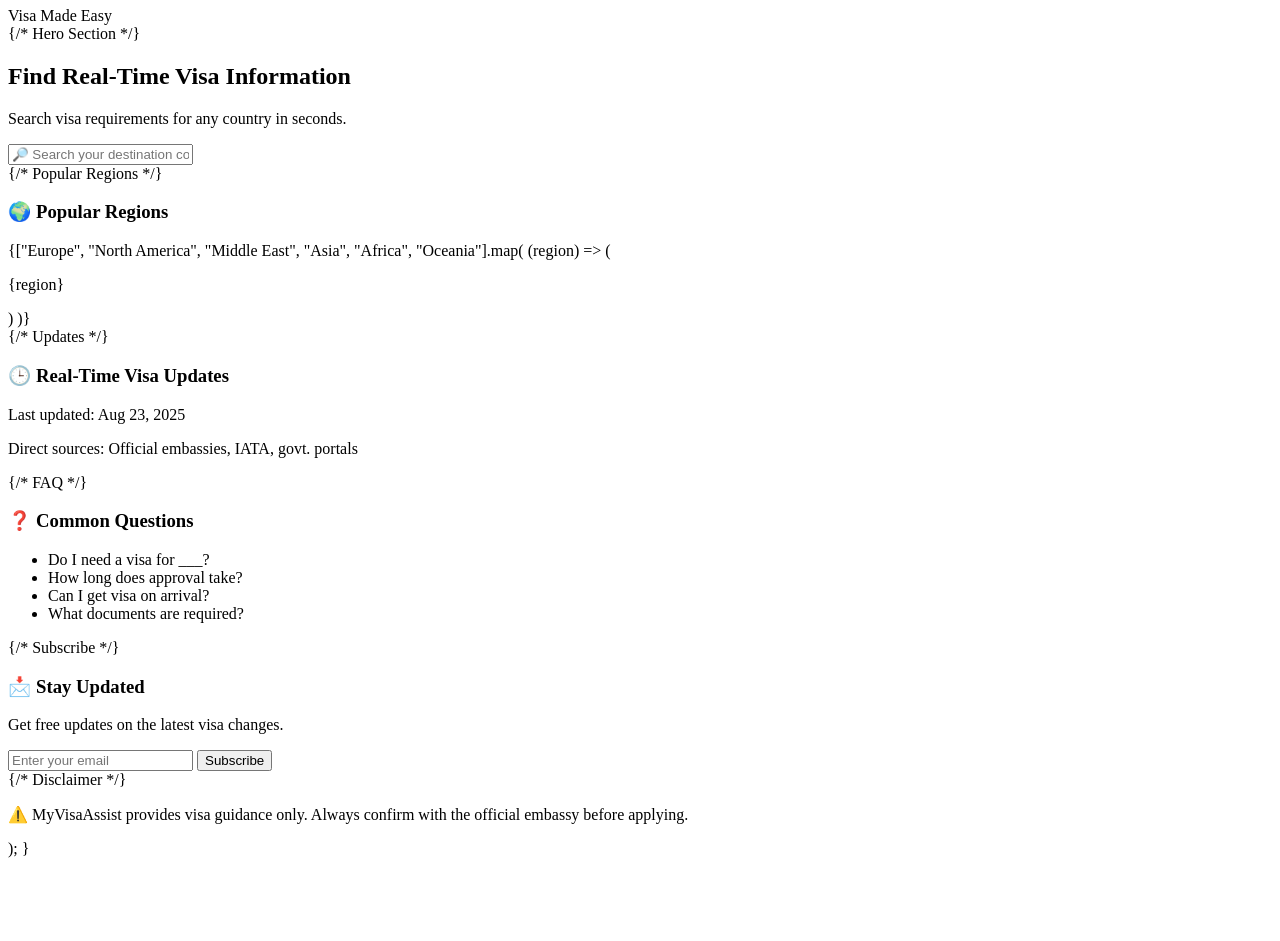
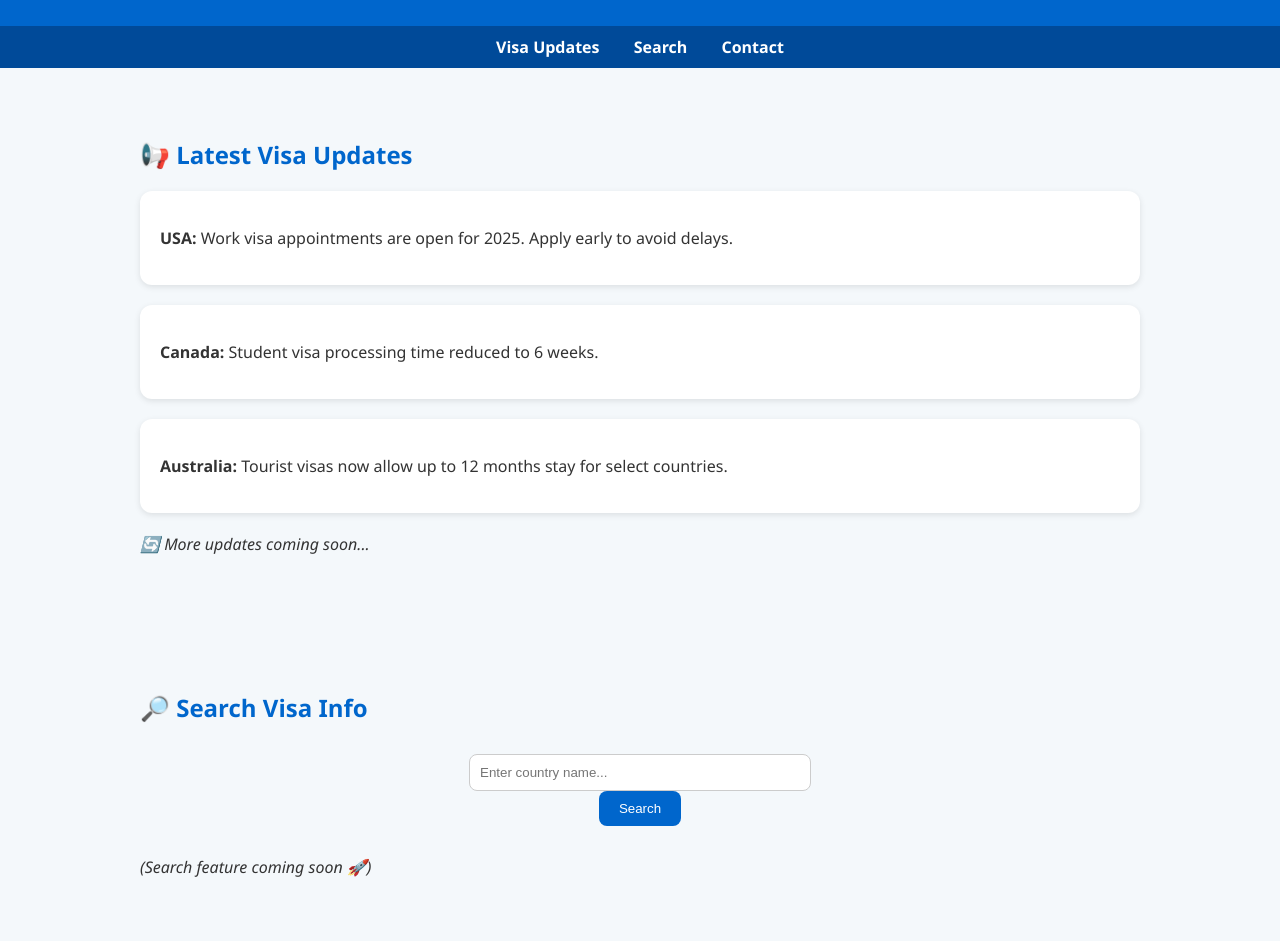
Before and after one commit to Cyberprenure/myvisaassist, a plain HTML site: page index.html in a window 1280 px wide. Shown: the part 117-1058 px from the top of the page. Before the commit the page ends 983 px from the top, so only its background shows below. Drawn offline with Linux system fonts and the light colour scheme.

Commit message:
Add files via upload

```diff
--- a/index.html
+++ b/index.html
@@ -1,97 +1,85 @@
-export default function HomePage() {
-  return (
-    <div className="min-h-screen bg-gradient-to-b from-blue-50 to-white flex flex-col items-center p-6">
-      {/* Header */}
-      <header className="w-full max-w-5xl flex justify-between items-center py-4">
-        <h1 className="text-2xl font-bold text-blue-700">MyVisaAssist</h1>
-        <span className="italic text-gray-500">Visa Made Easy</span>
-      </header>
+<!DOCTYPE html>
+<html lang="en">
+<head>
+  <meta charset="UTF-8">
+  <meta name="viewport" content="width=device-width, initial-scale=1.0">
+  <title>My Visa Assist 🌍</title>
+  <style>
+    body { font-family: 'Segoe UI', Arial, sans-serif; margin: 0; padding: 0; background: #f4f8fb; color: #333; }
+    header { background: #0066cc; color: #fff; padding: 30px; text-align: center; }
+    header h1 { margin: 0; font-size: 36px; }
+    header p { margin: 10px 0 0; font-size: 18px; }
 
-      {/* Hero Section */}
-      <section className="w-full max-w-3xl text-center mt-12">
-        <h2 className="text-4xl font-extrabold text-gray-800 mb-4">
-          Find Real-Time Visa Information
-        </h2>
-        <p className="text-lg text-gray-600 mb-6">
-          Search visa requirements for any country in seconds.
-        </p>
-        <input
-          type="text"
-          placeholder="🔎 Search your destination country..."
-          className="w-full px-4 py-3 rounded-2xl border shadow-sm focus:outline-none focus:ring-2 focus:ring-blue-500"
-        />
-      </section>
+    nav { background: #004a99; padding: 10px; text-align: center; }
+    nav a { color: #fff; text-decoration: none; margin: 0 15px; font-weight: bold; }
+    nav a:hover { text-decoration: underline; }
 
-      {/* Popular Regions */}
-      <section className="w-full max-w-4xl mt-16">
-        <h3 className="text-2xl font-semibold text-gray-700 mb-6 text-center">
-          🌍 Popular Regions
-        </h3>
-        <div className="grid grid-cols-2 md:grid-cols-3 gap-6 text-center">
-          {["Europe", "North America", "Middle East", "Asia", "Africa", "Oceania"].map(
-            (region) => (
-              <div
-                key={region}
-                className="bg-white rounded-2xl shadow-md p-6 hover:shadow-lg cursor-pointer"
-              >
-                <p className="font-semibold text-blue-600">{region}</p>
-              </div>
-            )
-          )}
-        </div>
-      </section>
+    section { padding: 50px 20px; max-width: 1000px; margin: auto; }
+    h2 { color: #0066cc; margin-bottom: 20px; }
 
-      {/* Updates */}
-      <section className="w-full max-w-3xl mt-16 text-center">
-        <h3 className="text-xl font-semibold text-gray-700 mb-2">
-          🕒 Real-Time Visa Updates
-        </h3>
-        <p className="text-gray-600 mb-2">Last updated: Aug 23, 2025</p>
-        <p className="text-gray-500 text-sm">
-          Direct sources: Official embassies, IATA, govt. portals
-        </p>
-      </section>
+    .card { background: #fff; border-radius: 12px; padding: 20px; margin: 20px 0; box-shadow: 0 2px 6px rgba(0,0,0,0.1); }
 
-      {/* FAQ */}
-      <section className="w-full max-w-3xl mt-16">
-        <h3 className="text-2xl font-semibold text-gray-700 mb-6 text-center">
-          ❓ Common Questions
-        </h3>
-        <ul className="space-y-4 text-gray-600">
-          <li>Do I need a visa for ___?</li>
-          <li>How long does approval take?</li>
-          <li>Can I get visa on arrival?</li>
-          <li>What documents are required?</li>
-        </ul>
-      </section>
+    .search-box { margin: 30px auto; max-width: 400px; text-align: center; }
+    .search-box input { padding: 10px; width: 80%; border-radius: 8px; border: 1px solid #ccc; }
+    .search-box button { padding: 10px 20px; border: none; border-radius: 8px; background: #0066cc; color: #fff; cursor: pointer; }
+    .search-box button:hover { background: #004a99; }
 
-      {/* Subscribe */}
-      <section className="w-full max-w-2xl mt-16 text-center">
-        <h3 className="text-xl font-semibold text-gray-700 mb-3">
-          📩 Stay Updated
-        </h3>
-        <p className="text-gray-600 mb-4">
-          Get free updates on the latest visa changes.
-        </p>
-        <div className="flex flex-col sm:flex-row gap-4 justify-center">
-          <input
-            type="email"
-            placeholder="Enter your email"
-            className="px-4 py-3 rounded-2xl border shadow-sm focus:outline-none focus:ring-2 focus:ring-blue-500 w-full sm:w-2/3"
-          />
-          <button className="px-6 py-3 bg-blue-600 text-white rounded-2xl shadow hover:bg-blue-700 transition">
-            Subscribe
-          </button>
-        </div>
-      </section>
+    footer { background: #0066cc; color: #fff; text-align: center; padding: 20px; margin-top: 40px; }
+  </style>
+</head>
+<body>
 
-      {/* Disclaimer */}
-      <footer className="w-full max-w-4xl mt-20 text-center text-sm text-gray-500 border-t pt-6">
-        <p>
-          ⚠️ MyVisaAssist provides visa guidance only. Always confirm with the
-          official embassy before applying.
-        </p>
-      </footer>
+  <!-- Header -->
+  <header>
+    <h1>🌍 My Visa Assist</h1>
+    <p>Your trusted partner for visa updates, rules & travel guides</p>
+  </header>
+
+  <!-- Navigation -->
+  <nav>
+    <a href="#updates">Visa Updates</a>
+    <a href="#search">Search</a>
+    <a href="#contact">Contact</a>
+  </nav>
+
+  <!-- Visa Updates Section -->
+  <section id="updates">
+    <h2>📢 Latest Visa Updates</h2>
+    <div class="card">
+      <p><strong>USA:</strong> Work visa appointments are open for 2025. Apply early to avoid delays.</p>
     </div>
-  );
-}
+    <div class="card">
+      <p><strong>Canada:</strong> Student visa processing time reduced to 6 weeks.</p>
+    </div>
+    <div class="card">
+      <p><strong>Australia:</strong> Tourist visas now allow up to 12 months stay for select countries.</p>
+    </div>
+    <p><em>🔄 More updates coming soon...</em></p>
+  </section>
+
+  <!-- Search Section -->
+  <section id="search">
+    <h2>🔎 Search Visa Info</h2>
+    <div class="search-box">
+      <input type="text" placeholder="Enter country name...">
+      <button>Search</button>
+    </div>
+    <p><em>(Search feature coming soon 🚀)</em></p>
+  </section>
+
+  <!-- Contact Section -->
+  <section id="contact">
+    <h2>📬 Contact Us</h2>
+    <div class="card">
+      <p>Email: <a href="mailto:support@myvisaassist.com">support@myvisaassist.com</a></p>
+      <p>Follow us: 🌐 Coming soon on social media</p>
+    </div>
+  </section>
+
+  <!-- Footer -->
+  <footer>
+    <p>© 2025 My Visa Assist | All Rights Reserved</p>
+  </footer>
+
+</body>
+</html>
```
